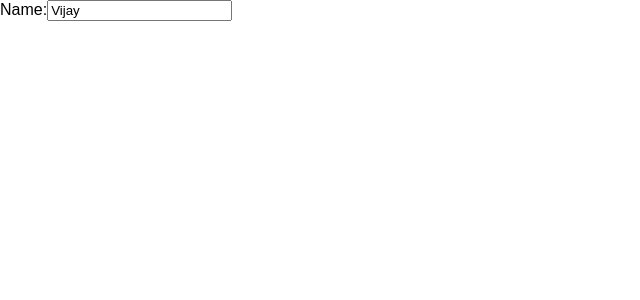
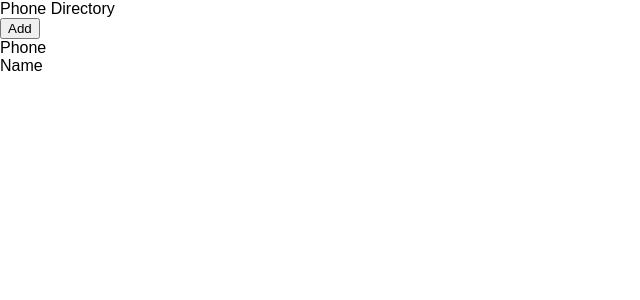
Before and after one commit to vijay-mamoria/phone-directory, a React (Create React App) app: page / in a window 1280 px wide. Shown: the top 300 px of the page, without its empty margins (0-640 px from the left). Built offline with nearby package versions, Linux system fonts and the light colour scheme.

Commit message:
Created ‘Header’ Component

```diff
--- a/src/App.js
+++ b/src/App.js
@@ -1,19 +1,16 @@
 import React, { Component } from 'react';
+import Header from './Header';
 
 class App extends Component {
   render() {
     return (
       <div>
-        {/* <div className="header">
-          Phone Directory
-		</div>
+        <Header />
         <button>Add</button>
         <div>
           <span>Phone</span><br />
           <span>Name</span><br />
-        </div> */}
-        <label htmlFor="name">Name:</label>
-        <input id="name" type="text" placeholder="Your Name" defaultValue="Vijay"/>
+        </div>
       </div>
     );
   }
--- /dev/null
+++ b/src/Header.js
@@ -0,0 +1,11 @@
+import React from 'react';
+
+const Header = function () {
+    return (
+        < div className="header" >
+            Phone Directory
+        </div >
+    )
+}
+
+export default Header;
```
